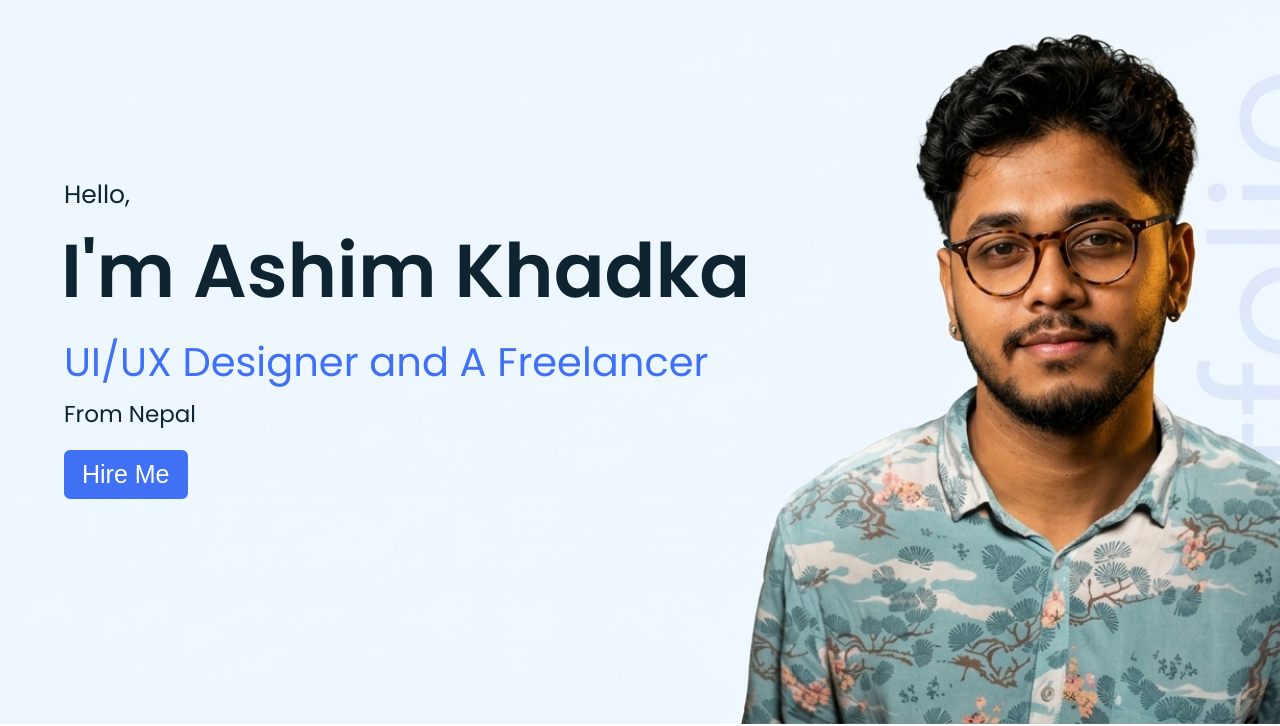
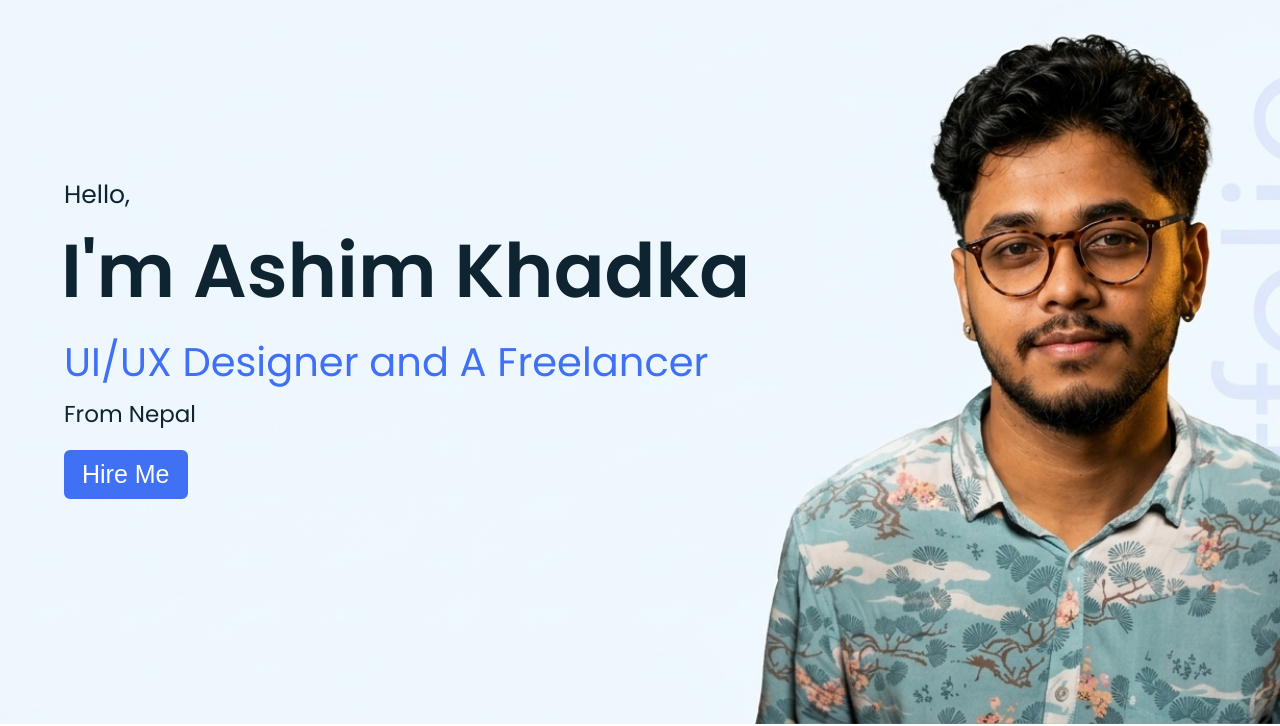
Before and after one commit to ashimkhadkaofficial/portfolio-website, a plain HTML site: page index.html in a window 1280 px wide. Shown: the part 76-802 px from the top of the page. Drawn offline with Linux system fonts and the light colour scheme.

Commit message:
Update style.css

```diff
--- a/style.css
+++ b/style.css
@@ -91,7 +91,7 @@ nav .cancel-btn {
   background-size: auto 100% !important;
 
   /* Move the original image slightly toward the center */
-  background-position: 60% center !important;
+  background-position: 50% center !important;
 
   background-attachment: scroll !important;
 
```
